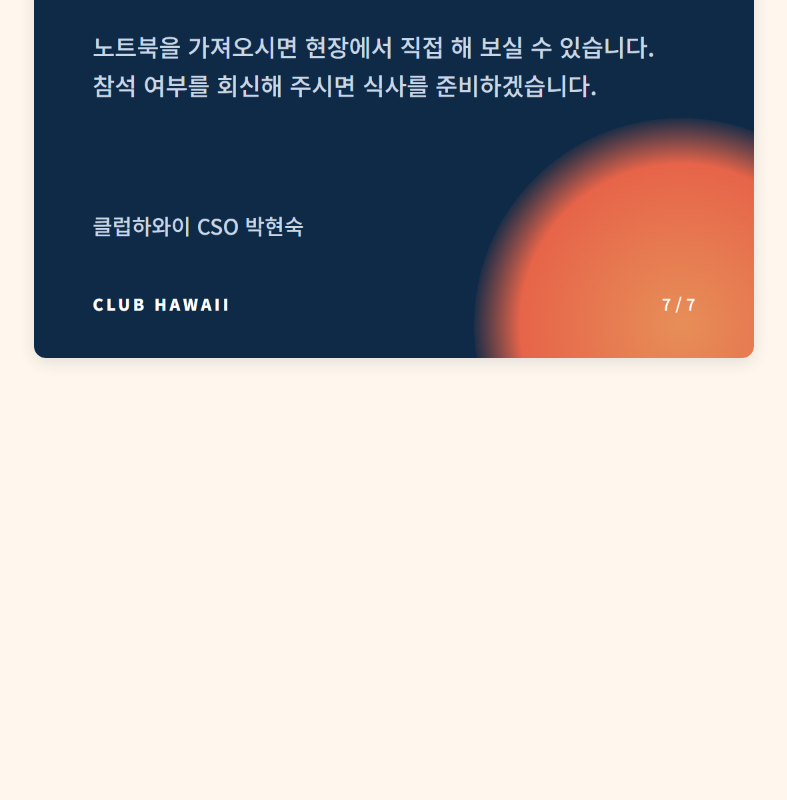
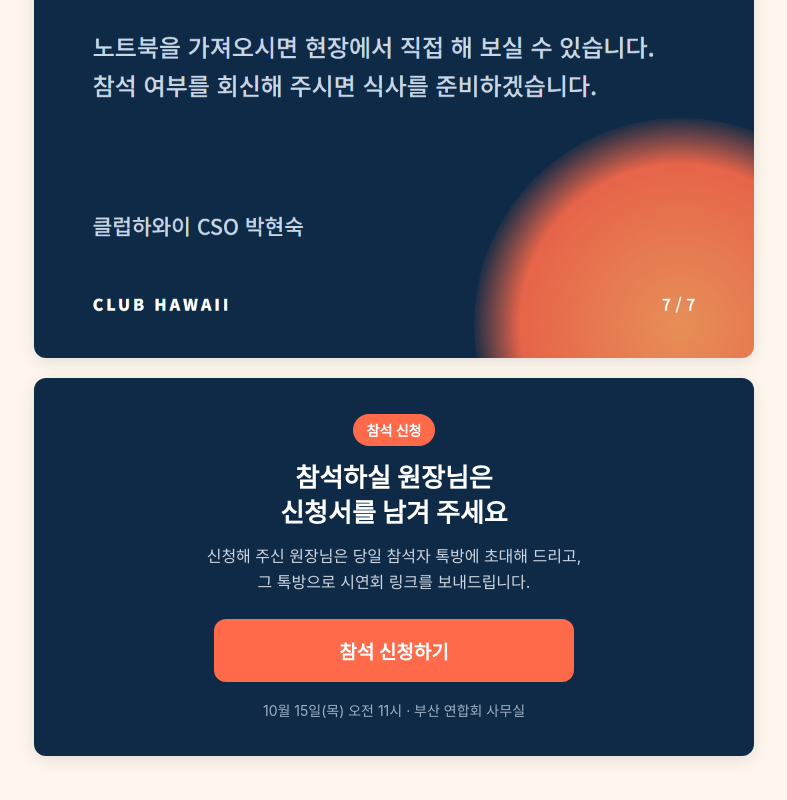
Before and after one commit to lavola007-lgtm/busan-briefing-1015, a plain HTML site: page index.html in a window 1280 px wide. Shown: the part 6086-6886 px from the top of the page, without its empty margins (246-1033 px from the left). Before the commit the page ends 6492 px from the top, so only its background shows below. Drawn offline with Linux system fonts and the light colour scheme.

Commit message:
마지막에 참석 신청서 링크 추가
Co-Authored-By: Claude Opus 5.5 <noreply@anthropic.com>

```diff
--- a/index.html
+++ b/index.html
@@ -12,6 +12,13 @@
   body { margin: 0; background: var(--bg); color: var(--ink); font-family: -apple-system, "Noto Sans KR", "Malgun Gothic", sans-serif; }
   main { max-width: 720px; margin: 0 auto; padding: 24px 16px 48px; display: flex; flex-direction: column; gap: 20px; }
   img { width: 100%; height: auto; display: block; border-radius: 12px; box-shadow: 0 4px 16px rgba(15,42,71,.12); }
+  .apply { background: var(--ink); color: #fff; border-radius: 12px; padding: 36px 24px; text-align: center; box-shadow: 0 4px 16px rgba(15,42,71,.12); }
+  .apply .label { display: inline-block; margin: 0 0 14px; padding: 6px 14px; border-radius: 999px; background: #ff6b4a; font-size: 14px; font-weight: 700; }
+  .apply h2 { margin: 0 0 14px; font-size: 26px; line-height: 1.35; }
+  .apply .desc { margin: 0 0 24px; font-size: 16px; line-height: 1.6; color: #cdd6e2; }
+  .apply .btn { display: block; max-width: 360px; margin: 0 auto; padding: 18px 0; border-radius: 12px; background: #ff6b4a; color: #fff; font-size: 19px; font-weight: 700; text-decoration: none; }
+  .apply .btn:active { background: #e85a3a; }
+  .apply .info { margin: 18px 0 0; font-size: 14px; color: #9fb0c4; }
 </style>
 </head>
 <body>
@@ -23,6 +30,13 @@
   <img src="images/05.png" alt="5/7 설명회와 홍보 콘텐츠">
   <img src="images/06.png" alt="6/7 미니앱 리포트와 조건 안내">
   <img src="images/07.png" alt="7/7 참석 안내 - 원장님을 기다리겠습니다">
+  <section class="apply">
+    <p class="label">참석 신청</p>
+    <h2>참석하실 원장님은<br>신청서를 남겨 주세요</h2>
+    <p class="desc">신청해 주신 원장님은 당일 참석자 톡방에 초대해 드리고,<br>그 톡방으로 시연회 링크를 보내드립니다.</p>
+    <a class="btn" href="https://forms.gle/HWaUsbfdfZ9t9QH57" target="_blank" rel="noopener">참석 신청하기</a>
+    <p class="info">10월 15일(목) 오전 11시 · 부산 연합회 사무실</p>
+  </section>
 </main>
 </body>
 </html>
```
